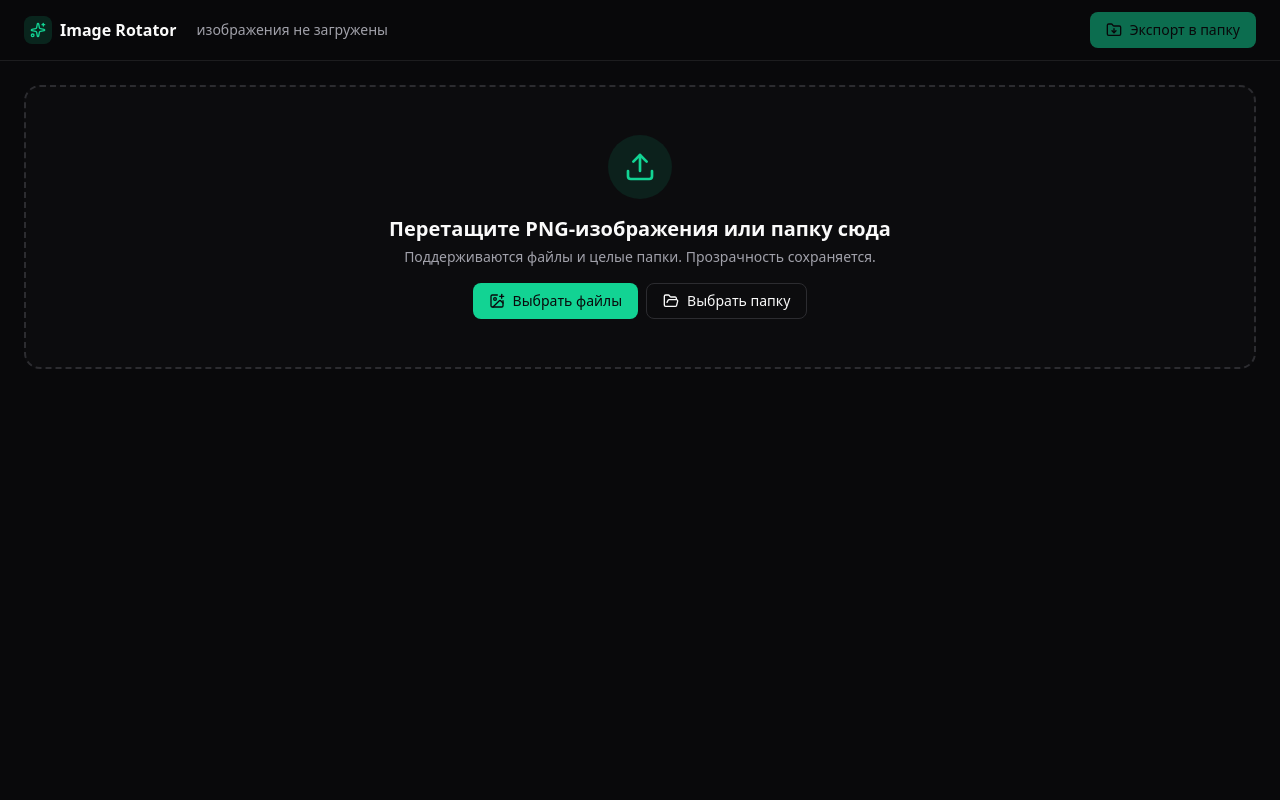
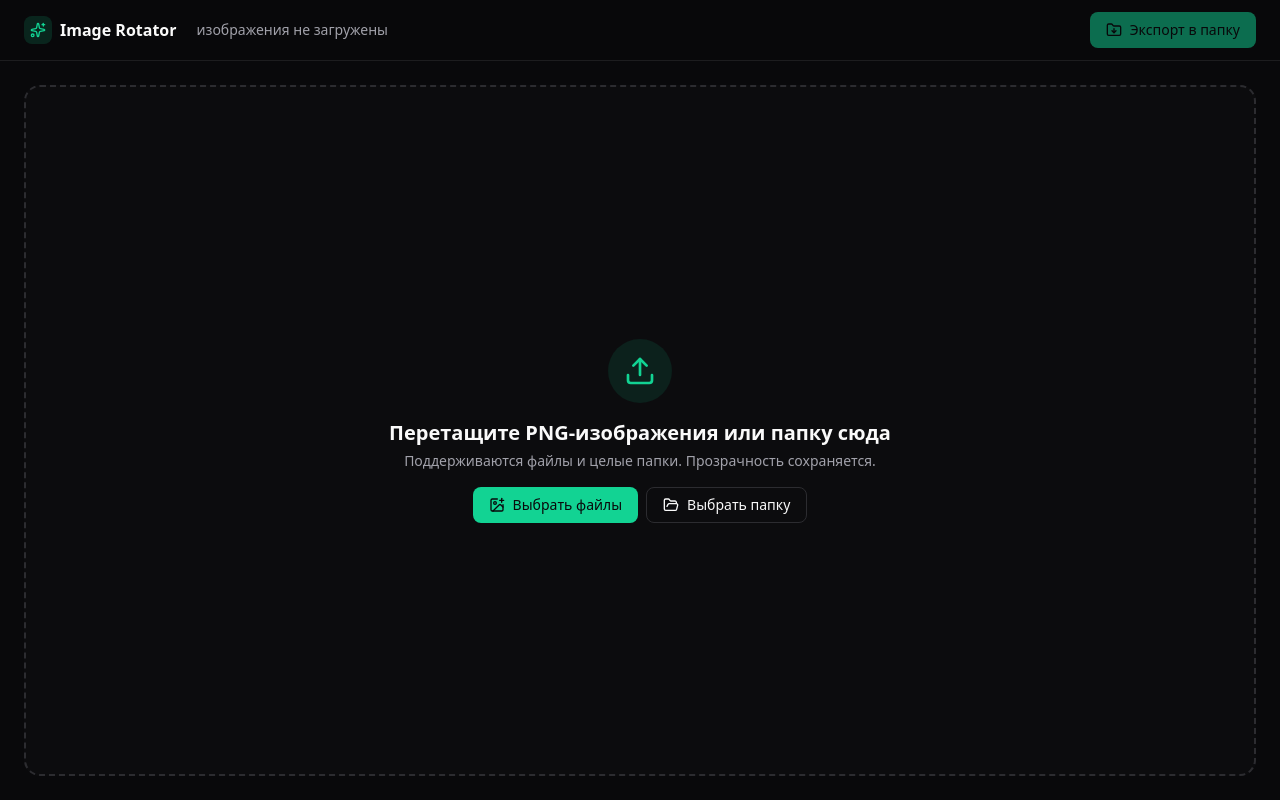
Before and after one commit to baslie/image-rotator, a React (Vite) app in the folder app/: page / in a window 1280 px wide. Built offline with nearby package versions, Linux system fonts and the light colour scheme.

Commit message:
Stretch dropzone to fill full viewport height

```diff
--- a/app/src/App.tsx
+++ b/app/src/App.tsx
@@ -8,9 +8,9 @@ export default function App() {
   const hasImages = useStore((s) => s.images.length > 0)
 
   return (
-    <div className="dark min-h-full bg-background text-foreground">
+    <div className="dark flex h-screen flex-col bg-background text-foreground">
       <Toolbar />
-      <main className="px-6 py-6">
+      <main className="flex min-h-0 flex-1 flex-col overflow-y-auto px-6 py-6">
         {hasImages ? <ImageGrid /> : <Dropzone />}
       </main>
       <Toaster position="bottom-right" richColors closeButton />
--- a/app/src/components/Dropzone.tsx
+++ b/app/src/components/Dropzone.tsx
@@ -118,7 +118,7 @@ export function Dropzone({ variant = 'hero' }: Props) {
       onDragLeave={() => setIsOver(false)}
       onDrop={onDrop}
       className={cn(
-        'relative flex w-full flex-col items-center justify-center gap-4 rounded-2xl border-2 border-dashed border-border bg-card/40 p-12 text-center transition-colors',
+        'relative flex w-full min-h-0 flex-1 flex-col items-center justify-center gap-4 rounded-2xl border-2 border-dashed border-border bg-card/40 p-12 text-center transition-colors',
         isOver && 'border-primary bg-primary/5'
       )}
     >
```
Also changed, not shown: 2 other files (tests, documents, lock files or other folders).
